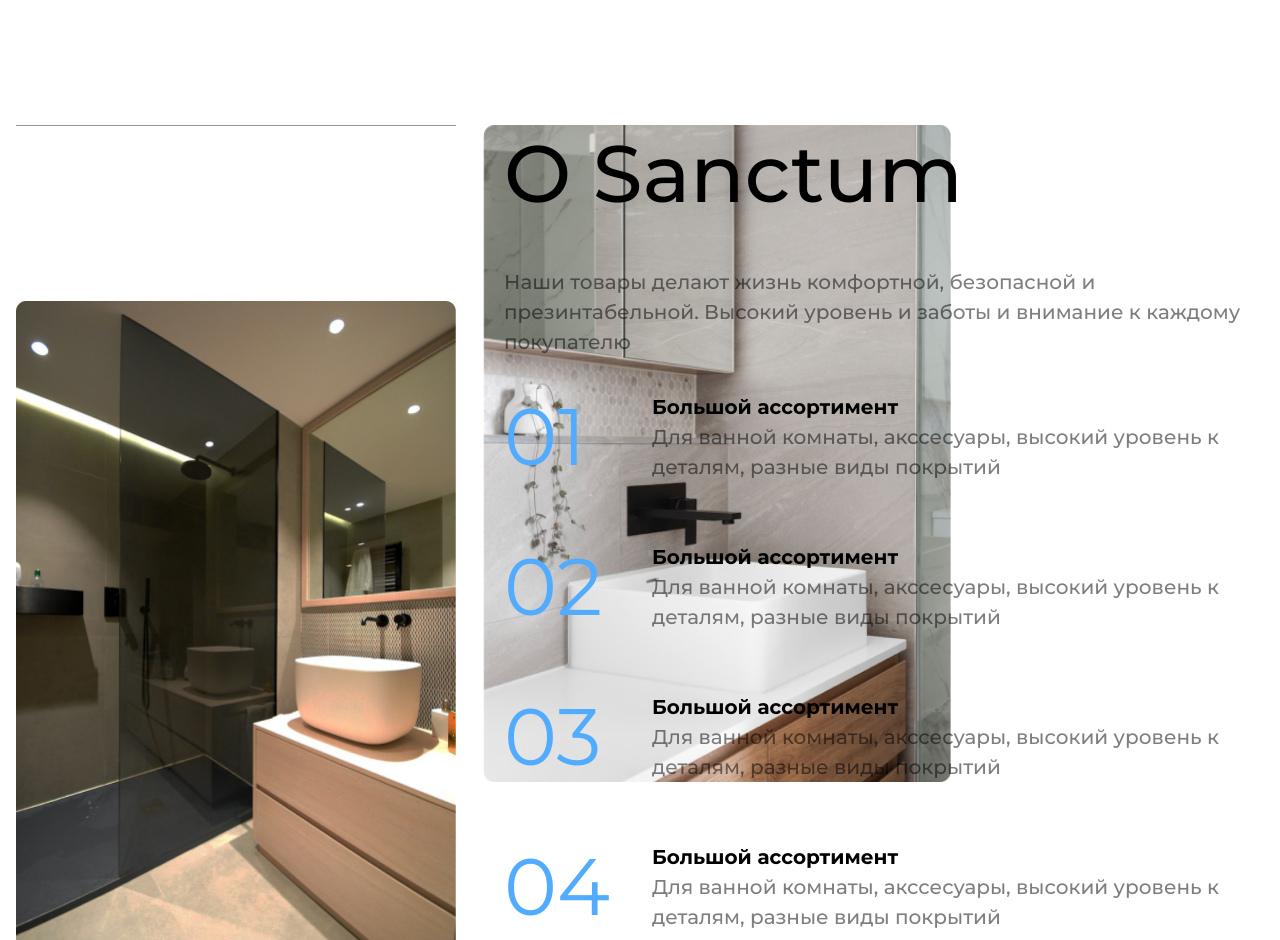
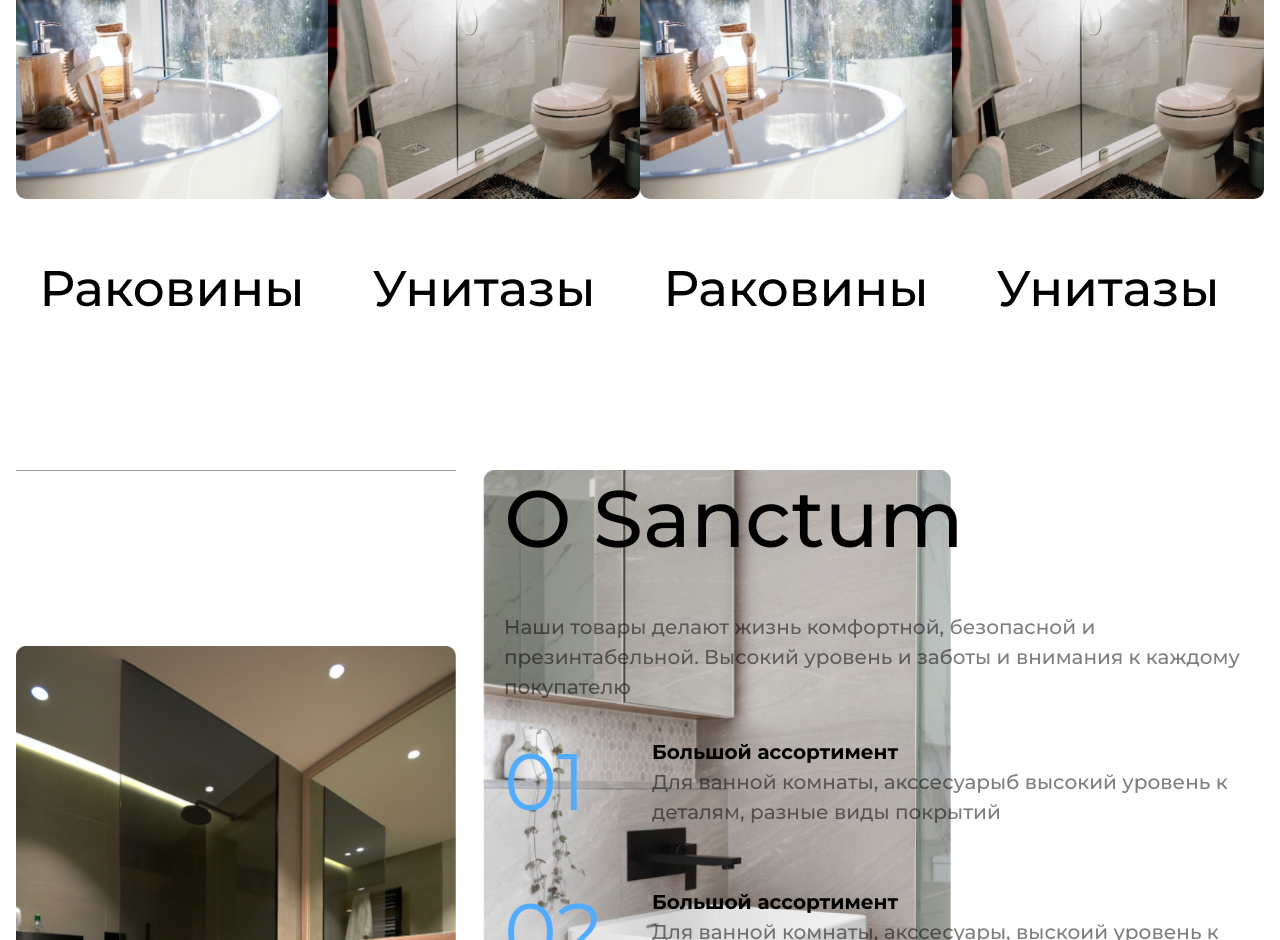
Before and after one commit to muslmoney/Sanctum, a React (Vite) app: page /home in a window 1280 px wide. Shown: the part 1860-2800 px from the top of the page. Built offline with nearby package versions, Linux system fonts and the light colour scheme.

Commit message:
opyatje hz

```diff
--- a/index.html
+++ b/index.html
@@ -2,9 +2,8 @@
 <html lang="en">
   <head>
     <meta charset="UTF-8" />
-    <link rel="icon" type="image/svg+xml" href="/vite.svg" />
     <meta name="viewport" content="width=device-width, initial-scale=1.0" />
-    <title>Vite + React</title>
+    <title>Sanctum</title>
   </head>
   <body>
     <div id="root"></div>
--- a/src/pages/Home.jsx
+++ b/src/pages/Home.jsx
@@ -5,7 +5,7 @@
 import Cards from '../components/Cards'
 import ProductsImage1 from '../assets/productsImg1.jpg'
 import ProductsImage2 from '../assets/productsImg2.jpg'
-import Typography from '../components/Typography'
+import Typography, { Paragraph } from '../components/Typography'
 import AboutImg1 from '../assets/about-img1.jpg'
 import AboutImg2 from '../assets/about-img2.jpg'
 import ProjectImg from '../assets/project-img.jpg'
@@ -30,34 +30,48 @@
                                 <div className="Home__header-content__footer-items">
                                     <div className="Home__header-content__item">
                                         <div>
-                                            <h4 className='title-4'>
+                                            {/* <h4 className='title-4'>
                                                 2560
-                                            </h4>
-                                            <p>
+                                            </h4> */}
+                                            <Typography lvl={4} className={'title-4'}>
+                                                2560
+                                            </Typography>
+                                            {/* <p>
                                                 Довольных клиентов
-                                            </p>
+                                            </p> */}
+                                            <Paragraph   > Довольных клиентов</Paragraph>
                                         </div>
                                         <div>
-                                            <h4 className='title-4'>
+                                            {/* <h4 className='title-4'>
                                                 302
-                                            </h4>
-                                            <p>
+                                            </h4> */}
+                                            <Typography lvl={4} className={'title-4'}>302</Typography>
+                                            {/* <p>
                                                 Качественных товаров
-                                            </p>
+                                            </p> */}
+                                            <Paragraph   >Качественных товаров </Paragraph>
+
                                         </div> <div>
-                                            <h4 className='title-4'>
+                                            {/* <h4 className='title-4'>
                                                 25 607
-                                            </h4>
-                                            <p>
+                                            </h4> */}
+                                            <Typography lvl={4} className={'title-4'}>25 607</Typography>
+
+                                            <Paragraph   > Фабрики запущены по миру </Paragraph>
+
+                                            {/* <p>
                                                 Фабрики запущены по миру
-                                            </p>
+                                            </p> */}
                                         </div> <div>
-                                            <h4 className='title-4'>
+                                            {/* <h4 className='title-4'>
                                                 11 000
-                                            </h4>
+                                            </h4> */}
+                                            <Typography lvl={4} className={'title-4'}>11 000</Typography>
+                                            <Paragraph   > Выполнено проектов под ключ </Paragraph>
+                                            {/*
                                             <p>
                                                 Выполнено проектов под ключ
-                                            </p>
+                                            </p> */}
                                         </div>
                                     </div>
                                     <Image src={HeaderImage2} />
@@ -76,6 +90,8 @@
             </section>
             <section className='container Products'>
                 <h1 className='title-1'>Продукция Sanctum</h1>
+                <Typography className={'title-1'}>Продукция Sanctum</Typography>
+
                 <div className="Products__wrap">
                     <Cards className={'Products__card'} ImgTitle={'productsImg'} ImgSrc={ProductsImage1} title={'Раковины'} />
                     <Cards className={'Products__card'} ImgTitle={'productsImg'} ImgSrc={ProductsImage2} title={'Унитазы'} />
@@ -97,38 +113,72 @@
                         </div>
                         <div className="about__card">
                             {/* <Typography  /> */}
-                            <h1 className='title-1'>
+                            {/* <h1 className='title-1'>
                                 O Sanctum
-                            </h1>
-                            <p className='card-text-opacity about-text'>
+                            </h1> */}
+                            <Typography className={'title-1'}>О Sanctum</Typography>
+
+                            {/* <p className='card-text-opacity about-text'>
                                 Наши товары делают жизнь комфортной, безопасной и
                                 презинтабельной. Высокий уровень и заботы и
                                 внимание к каждому покупателю
-                            </p>
+                            </p> */}
+                            <Paragraph className={'card-text-opacity about-text'}  >Наши товары делают жизнь комфортной, безопасной и
+                                презинтабельной. Высокий уровень и заботы и
+                                внимания к каждому покупателю</Paragraph>
+
                             <div className="about__card__inner">
                                 <div className='about__card__inner-item'>
-                                    <div><h1>01</h1></div>
-                                    <div className='pon'><h4 >Большой ассортимент</h4>
-                                        <p className='card-text-opacity'>Для ванной комнаты, акссесуары, высокий уровень
-                                            к деталям, разные виды покрытий      </p></div>
+                                    <div>
+                                        {/* <h1>01</h1> */}
+                                        <Typography  >01</Typography>
+
+                                    </div>
+                                    <div className='pon'>
+                                        {/* <h4 >Большой ассортимент</h4> */}
+                                        <Typography lvl={4}>Большой ассортимент</Typography>
+
+                                        {/* <p className='card-text-opacity'>Для ванной комнаты, акссесуары, высокий уровень
+                                            к деталям, разные виды покрытий      </p> */}
+                                        <Paragraph className={'card-text-opacity'}>Для ванной комнаты, акссесуарыб высокий уровень
+                                            к деталям, разные виды покрытий </Paragraph>
+                                    </div>
                                 </div>
                                 <div className='about__card__inner-item'>
-                                    <div><h1>02</h1></div>
-                                    <div  className='pon'><h4>Большой ассортимент</h4>
-                                        <p className='card-text-opacity'>Для ванной комнаты, акссесуары, высокий уровень
-                                            к деталям, разные виды покрытий      </p></div>
+                                    <div>
+                                        {/* <h1>02</h1> */}
+                                        <Typography>02</Typography>
+                                    </div>
+                                    <div className='pon'>
+                                        {/* <h4>Большой ассортимент</h4> */}
+                                        <Typography lvl={4}>Большой ассортимент</Typography>
+                                        {/* <p className='card-text-opacity'>Для ванной комнаты, акссесуары, высокий уровень к деталям, разные виды покрытий      </p> */}
+                                        <Paragraph className={'card-text-opacity'}>Для ванной комнаты, акссесуары, выскоий уровень к деталям, разные виды покрытий </Paragraph>
+                                    </div>
                                 </div>
                                 <div className='about__card__inner-item'>
-                                    <div><h1>03</h1></div>
-                                    <div  className='pon'><h4>Большой ассортимент</h4>
-                                        <p className='card-text-opacity'>Для ванной комнаты, акссесуары, высокий уровень
-                                            к деталям, разные виды покрытий      </p></div>
+                                    <div>
+                                        {/* <h1>03</h1> */}
+                                        <Typography>03</Typography>
+                                    </div>
+                                    <div className='pon'>
+                                        {/* <h4>Большой ассортимент</h4> */}
+                                        <Typography lvl={4}>Большой ассортимент</Typography>
+                                        {/* <p className='card-text-opacity'>Для ванной комнаты, акссесуары, высокий уровень к деталям, разные виды покрытий      </p> */}
+                                        <Paragraph className={'card-text-opacity'}>Для ванной комнаты, акссесуары, выскоий уровень к деталям, разные виды покрытий </Paragraph>
+                                    </div>
                                 </div>
                                 <div className='about__card__inner-item'>
-                                    <div><h1>04</h1></div>
-                                    <div  className='pon'   ><h4>Большой ассортимент</h4>
-                                        <p className='card-text-opacity'>Для ванной комнаты, акссесуары, высокий уровень
-                                            к деталям, разные виды покрытий      </p></div>
+                                    <div>
+                                        {/* <h1>04</h1> */}
+                                        <Typography>04</Typography>
+                                    </div>
+                                    <div className='pon'   >
+                                        {/* <h4>Большой ассортимент</h4> */}
+                                        <Typography lvl={4}>Большой ассортимент</Typography>
+                                        {/* <p className='card-text-opacity'>Для ванной комнаты, акссесуары, высокий уровень к деталям, разные виды покрытий      </p> */}
+                                        <Paragraph className={'card-text-opacity'}>Для ванной комнаты, акссесуары, выскоий уровень к деталям, разные виды покрытий </Paragraph>
+                                    </div>
                                 </div>
 
                             </div>
@@ -142,15 +192,19 @@
 
             <section className="project">
                 <div className="container">
-        <h1>
+                    {/* <h1>
                         Проект месяца
-        </h1>
+                    </h1> */}
+                    <Typography>Проект месяца </Typography>
                     <div className="project__wrap">
                         <div className='project__card'>
-<h3>Мраморная ванна Ultra</h3>
+                            {/* <h3>Мраморная ванна Ultra</h3> */}
+                            <Typography lvl={3}>Мраморная ванна  Ultra </Typography>
                             <div className='project__card-item'>
-    <p>Стиль: Лофт</p>
-    <p>Размер 1800 x 1200 x 500мм</p>
+                                {/* <p>Стиль: Лофт</p> */}
+                                {/* <p>Размер 1800 x 1200 x 500мм</p> */}
+                                <Paragraph>Стиль: Лофт</Paragraph>
+                                <Paragraph>Размер 1800 х 1200 х 500мм</Paragraph>
                                 <button >Подробнее</button>
                             </div>
                         </div>
```
Also changed, not shown: src/components/Typography.jsx (+6 -6 lines). Lines whose indentation alone changed are shown as unchanged.
